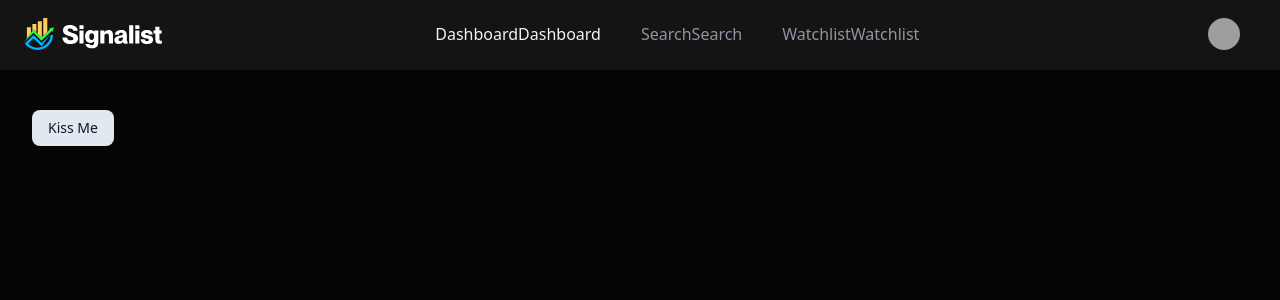
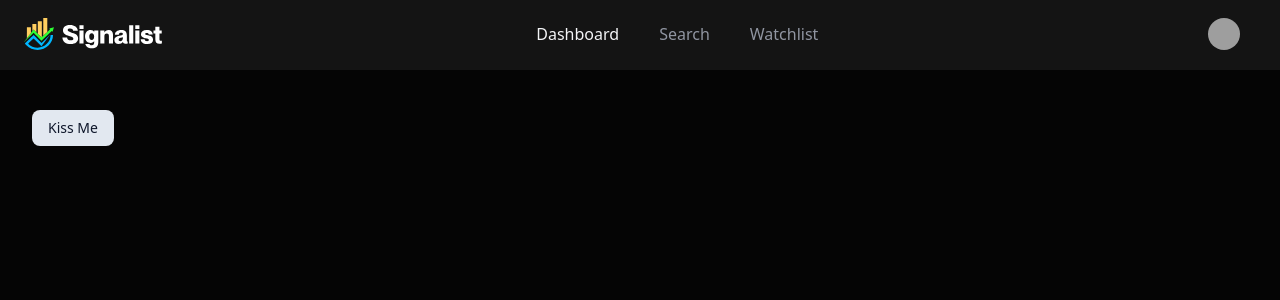
Before and after one commit to GabrielEduria/stock-market-app, a Next.js app: page / in a window 1280 px wide. Shown: the top 300 px of the page. Built offline with nearby package versions, Linux system fonts and the light colour scheme; grey boxes are pictures that could not be loaded.

Commit message:
removed unnecessary line

```diff
--- a/components/NavItems.tsx
+++ b/components/NavItems.tsx
@@ -23,7 +23,7 @@ const NavItems = () => {
                   isActive(href) ? 'text-gray-100' : ''
                }`}>
                   {label}
-                  {label}
+
                </Link>
             </li>
         ))}
```
